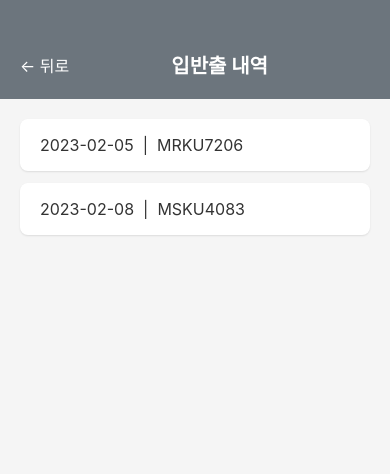
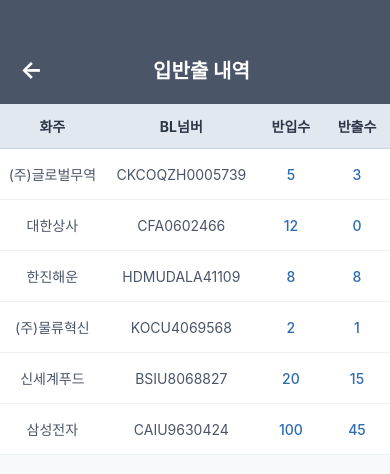
Before and after one commit to dvlperLee/blankRn250726, a React Native app: screen /History in a window 390 px wide. Shown: the top 474 px of the page. Built offline with nearby package versions, Linux system fonts and the light colour scheme.

Commit message:
반출, 내역 UI 수정

```diff
--- a/src/screens/Export.js
+++ b/src/screens/Export.js
@@ -7,6 +7,7 @@
   TouchableOpacity,
   Alert,
   FlatList,
+  Modal,
 } from 'react-native';
 import { commonAPI } from '../services/apiService'
 import KeyEvent from "react-native-keyevent";
@@ -22,6 +23,24 @@
 
   // 컨테이너 번호 목록 상태 (API에서 가져온 데이터)
   const [conNumberList, setConNumberList] = useState([]);
+
+  // 커스텀 알림 상태
+  const [customAlert, setCustomAlert] = useState({
+    visible: false,
+    title: '',
+    message: '',
+    onConfirm: null
+  });
+
+  const showCustomAlert = (title, message, onConfirm) => {
+    setCustomAlert({
+      visible: true,
+      title,
+      message,
+      onConfirm
+    });
+  };
+
   useEffect(() => {
     // 화면 시작할 때 컨테이너 번호 목록을 가져오는 함수
     const fetchContainerNumbers = async () => {
@@ -40,19 +59,12 @@
             conNumberList = [];
           }
         }
-        // TODO: 반출 등록 로직 추가
 
         setConNumberList(conNumberList);
         setFilteredContainers(conNumberList);
       } catch (error) {
         Alert.alert('오류', error.message || '컨테이너 번호를 가져오는데 실패했습니다.');
       }
-
-      KeyEvent.onKeyDownListener((e) => {
-        if (e.keyCode === 66 || e.keyCode === 160) {
-        }
-      });
-
     };
 
     // 컨테이너 번호 목록 가져오기
@@ -66,8 +78,40 @@
     return () => clearTimeout(timer);
   }, []);
 
+  // 키 이벤트 리스너 설정
+  useEffect(() => {
+    // 키 다운 이벤트
+    KeyEvent.onKeyDownListener((e) => {
+      // Enter 키(66) 또는 Numpad Enter(160) 처리
+      if (e.keyCode === 66 || e.keyCode === 160) {
+        // 1. 알림창이 떠있는 경우 확인 동작 실행
+        let alertHandled = false;
+        setCustomAlert(prev => {
+          if (prev.visible && prev.onConfirm) {
+            const confirmFn = prev.onConfirm;
+            setTimeout(() => confirmFn(), 10);
+            alertHandled = true;
+            return { ...prev, visible: false };
+          }
+          return prev;
+        });
+
+        // 2. 알림창이 없고 컨테이너 입력창에 포커스가 있는 경우 제출 처리
+        if (!alertHandled && containerInputRef.current?.isFocused()) {
+          handleContainerSubmit();
+        }
+      }
+    });
+
+    // 컴포넌트 언마운트 시 리스너 제거
+    return () => {
+      KeyEvent.removeKeyDownListener();
+      KeyEvent.removeKeyUpListener();
+      KeyEvent.removeKeyMultipleListener();
+    };
+  }, [filteredContainers]);
+
   const handleCancel = () => navigation.goBack();
-
 
   const handleConfirm = async () => {
     if (!containerNumber || !bringOutRegistrationNumber) {
@@ -84,19 +128,17 @@
         userId: 'lee'
       });
       if (exportResult) {
-        Alert.alert('반출 등록', '반출이 성공적으로 등록되었습니다.', [
-          { text: '확인', onPress: () => navigation.goBack() },
-        ]);
+        showCustomAlert('반출 등록', '반출이 성공적으로 등록되었습니다.', () => {
+          navigation.navigate('Main');
+        });
       } else {
-        Alert.alert('반출 등록', '반출이 실패했습니다.', [
-          { text: '확인', onPress: () => navigation.goBack() },
-        ]);
+        showCustomAlert('반출 등록', '반출이 실패했습니다.', () => {
+          navigation.navigate('Main');
+        });
       }
     } catch (error) {
-      Alert.alert('오류', error.message || '반출 등록 중 오류가 발생했습니다.');
+      showCustomAlert('오류', error.message || String(error), () => { });
     }
-
-
   };
 
   const handleVehicleSubmit = () => {
@@ -107,7 +149,7 @@
   const handleContainerChange = (text) => {
     setcontainerNumber(text);
 
-    // 입력된 텍스트로 컨테이너 목록 필터링 (containerNumber 또는 conNumber로 검색)
+    // 입력된 텍스트로 컨테이너 목록 필터링
     if (text) {
       const filtered = conNumberList.filter(container => {
         if (typeof container === 'object') {
@@ -134,16 +176,21 @@
       const blNumberValue = typeof firstItem === 'object'
         ? (firstItem.blNumber || '')
         : firstItem;
+
       setcontainerNumber(containerValue);
       setBlNumber(blNumberValue);
-      setShowContainerDropdown(false);
     }
-    // 차량번호 입력창으로 포커스 이동
-    vehicleNoInputRef.current?.focus();
+
+    // 무조건 드롭다운 닫기
+    setShowContainerDropdown(false);
+
+    // 약간의 지연 후 포커스 이동
+    setTimeout(() => {
+      vehicleNoInputRef.current?.focus();
+    }, 150);
   };
 
   const handleContainerKeyPress = ({ nativeEvent }) => {
-    // 외부 키패드의 Enter 키 감지 (키 코드 66 또는 Enter)
     if (nativeEvent.key === 'Enter' || nativeEvent.keyCode === 66) {
       handleContainerSubmit();
     }
@@ -166,16 +213,20 @@
   };
 
   const handleDropdownItemPress = (item) => {
-    // 객체인 경우 containerNumber 또는 conNumber 사용
     const containerValue = typeof item === 'object'
       ? (item.containerNumber)
       : item;
     const blNumberValue = typeof item === 'object'
       ? (item.blNumber)
       : item;
+
     setcontainerNumber(containerValue);
     setBlNumber(blNumberValue);
     setShowContainerDropdown(false);
+
+    setTimeout(() => {
+      vehicleNoInputRef.current?.focus();
+    }, 150);
   };
 
   return (
@@ -225,7 +276,6 @@
               <FlatList
                 data={filteredContainers}
                 keyExtractor={(item, index) => {
-                  // 객체인 경우 containerNumber를 키로 사용
                   if (typeof item === 'object') {
                     const key = item.containerNumber || item.conNumber || '';
                     return (key || 'item') + '_' + index;
@@ -233,7 +283,6 @@
                   return String(item || 'item') + '_' + index;
                 }}
                 renderItem={({ item }) => {
-                  // containerNumber 또는 conNumber 표시
                   let displayText = '';
                   if (typeof item === 'object') {
                     displayText = item.containerNumber || item.conNumber || '';
@@ -274,6 +323,31 @@
           </TouchableOpacity>
         </View>
       </View>
+
+      {/* 커스텀 알림 모달 */}
+      <Modal
+        visible={customAlert.visible}
+        transparent={true}
+        animationType="fade"
+        onRequestClose={() => setCustomAlert({ ...customAlert, visible: false })}
+      >
+        <View style={styles.modalOverlay}>
+          <View style={styles.modalContent}>
+            <Text style={styles.modalTitle}>{customAlert.title}</Text>
+            <Text style={styles.modalMessage}>{customAlert.message}</Text>
+            <TouchableOpacity
+              style={styles.modalButton}
+              onPress={() => {
+                const confirmFn = customAlert.onConfirm;
+                setCustomAlert({ ...customAlert, visible: false });
+                if (confirmFn) confirmFn();
+              }}
+            >
+              <Text style={styles.modalButtonText}>확인</Text>
+            </TouchableOpacity>
+          </View>
+        </View>
+      </Modal>
     </View>
   );
 };
@@ -323,7 +397,7 @@
   },
   dropdown: {
     position: 'absolute',
-    top: 50, // 컨테이너 입력 필드 높이만큼 아래로 (comboInput 높이)
+    top: 50,
     left: 0,
     right: 0,
     backgroundColor: '#fff',
@@ -337,7 +411,7 @@
     shadowOffset: { width: 0, height: 2 },
     shadowOpacity: 0.25,
     shadowRadius: 3.84,
-    marginTop: 2, // 입력 필드와 약간의 간격
+    marginTop: 2,
   },
   dropdownItem: {
     padding: 12,
@@ -354,6 +428,51 @@
   confirmButton: { backgroundColor: '#FF6B6B', marginLeft: 10 },
   cancelText: { color: '#FF6B6B', fontSize: 16, fontWeight: '600' },
   confirmText: { color: '#fff', fontSize: 16, fontWeight: '600' },
+
+  // 모달 스타일
+  modalOverlay: {
+    flex: 1,
+    backgroundColor: 'rgba(0,0,0,0.5)',
+    justifyContent: 'center',
+    alignItems: 'center',
+  },
+  modalContent: {
+    backgroundColor: '#fff',
+    borderRadius: 12,
+    padding: 24,
+    width: '80%',
+    alignItems: 'center',
+    elevation: 20,
+    shadowColor: '#000',
+    shadowOffset: { width: 0, height: 10 },
+    shadowOpacity: 0.3,
+    shadowRadius: 20,
+  },
+  modalTitle: {
+    fontSize: 18,
+    fontWeight: 'bold',
+    marginBottom: 12,
+    color: '#333',
+  },
+  modalMessage: {
+    fontSize: 16,
+    color: '#666',
+    marginBottom: 24,
+    textAlign: 'center',
+  },
+  modalButton: {
+    backgroundColor: '#FF6B6B',
+    paddingVertical: 12,
+    paddingHorizontal: 40,
+    borderRadius: 8,
+    width: '100%',
+    alignItems: 'center',
+  },
+  modalButtonText: {
+    color: '#fff',
+    fontSize: 16,
+    fontWeight: 'bold',
+  },
 });
 
 export default Export;
--- a/src/screens/History.js
+++ b/src/screens/History.js
@@ -8,27 +8,60 @@
 } from 'react-native';
 
 const sampleData = [
-  { id: '1', date: '2023-02-05', container: 'MRKU7206' },
-  { id: '2', date: '2023-02-08', container: 'MSKU4083' },
-  // TODO: 실제 데이터 연동
+  { id: '1', shipper: '(주)글로벌무역', blNumber: 'CKCOQZH0005739', importQty: 5, exportQty: 3 },
+  { id: '2', shipper: '대한상사', blNumber: 'CFA0602466', importQty: 12, exportQty: 0 },
+  { id: '3', shipper: '한진해운', blNumber: 'HDMUDALA41109', importQty: 8, exportQty: 8 },
+  { id: '4', shipper: '(주)물류혁신', blNumber: 'KOCU4069568', importQty: 2, exportQty: 1 },
+  { id: '5', shipper: '신세계푸드', blNumber: 'BSIU8068827', importQty: 20, exportQty: 15 },
+  { id: '6', shipper: '삼성전자', blNumber: 'CAIU9630424', importQty: 100, exportQty: 45 },
 ];
 
 const History = ({ navigation }) => {
   const renderItem = ({ item }) => (
-    <View style={styles.item}>
-      <Text style={styles.itemText}>{item.date}  |  {item.container}</Text>
+    <View style={styles.tableRow}>
+      <View style={[styles.cell, { flex: 2 }]}>
+        <Text style={styles.cellText} numberOfLines={1}>{item.shipper}</Text>
+      </View>
+      <View style={[styles.cell, { flex: 3 }]}>
+        <Text style={styles.cellText} numberOfLines={1}>{item.blNumber}</Text>
+      </View>
+      <View style={[styles.cell, { flex: 1.2 }]}>
+        <Text style={[styles.cellText, styles.qtyText]}>{item.importQty}</Text>
+      </View>
+      <View style={[styles.cell, { flex: 1.2 }]}>
+        <Text style={[styles.cellText, styles.qtyText]}>{item.exportQty}</Text>
+      </View>
     </View>
   );
 
   return (
     <View style={styles.container}>
+      {/* 고정 헤더 */}
       <View style={styles.header}>
-        <TouchableOpacity onPress={() => navigation.goBack()}>
-          <Text style={styles.backText}>← 뒤로</Text>
+        <TouchableOpacity onPress={() => navigation.goBack()} style={styles.backButton}>
+          <Text style={styles.backText}>←</Text>
         </TouchableOpacity>
         <Text style={styles.headerTitle}>입반출 내역</Text>
       </View>
 
+      <View style={styles.content}>
+        {/* 테이블 헤더 컬럼 */}
+        <View style={styles.tableHeader}>
+          <View style={[styles.headerCell, { flex: 2 }]}>
+            <Text style={styles.headerCellText}>화주</Text>
+          </View>
+          <View style={[styles.headerCell, { flex: 3 }]}>
+            <Text style={styles.headerCellText}>BL넘버</Text>
+          </View>
+          <View style={[styles.headerCell, { flex: 1.2 }]}>
+            <Text style={styles.headerCellText}>반입수</Text>
+          </View>
+          <View style={[styles.headerCell, { flex: 1.2 }]}>
+            <Text style={styles.headerCellText}>반출수</Text>
+          </View>
+        </View>
+
+        {/* 데이터 리스트 */}
         <FlatList
           data={sampleData}
           renderItem={renderItem}
@@ -36,36 +69,83 @@
           contentContainerStyle={styles.list}
         />
       </View>
+    </View>
   );
 };
 
 const styles = StyleSheet.create({
-  container: { flex: 1, backgroundColor: '#f5f5f5' },
+  container: {
+    flex: 1,
+    backgroundColor: '#f8f9fa'
+  },
   header: {
-    backgroundColor: '#6C757D',
+    backgroundColor: '#4A5568',
     flexDirection: 'row',
     alignItems: 'center',
     paddingTop: 50,
+    paddingBottom: 15,
+    paddingHorizontal: 15,
+  },
+  backButton: {
+    padding: 5,
+    marginRight: 10,
+  },
+  backText: {
+    color: '#fff',
+    fontSize: 24,
+    fontWeight: 'bold'
+  },
+  headerTitle: {
+    flex: 1,
+    color: '#fff',
+    fontSize: 20,
+    fontWeight: 'bold',
+    textAlign: 'center',
+    marginRight: 30,
+  },
+  content: {
+    flex: 1,
+  },
+  tableHeader: {
+    flexDirection: 'row',
+    backgroundColor: '#E2E8F0',
+    paddingVertical: 12,
+    borderBottomWidth: 1,
+    borderBottomColor: '#CBD5E0',
+  },
+  headerCell: {
+    justifyContent: 'center',
+    alignItems: 'center',
+    paddingHorizontal: 4,
+  },
+  headerCellText: {
+    fontSize: 14,
+    fontWeight: 'bold',
+    color: '#2D3748',
+  },
+  list: {
     paddingBottom: 20,
-    paddingHorizontal: 20,
   },
-  backText: { color: '#fff', fontSize: 16 },
-  headerTitle: { flex: 1, textAlign: 'center', color: '#fff', fontSize: 20, fontWeight: 'bold' },
-
-  list: { padding: 20 },
-  item: {
+  tableRow: {
+    flexDirection: 'row',
     backgroundColor: '#fff',
-    paddingVertical: 16,
-    paddingHorizontal: 20,
-    borderRadius: 8,
-    marginBottom: 12,
-    shadowColor: '#000',
-    shadowOffset: { width: 0, height: 1 },
-    shadowOpacity: 0.1,
-    shadowRadius: 2,
-    elevation: 3,
+    borderBottomWidth: 1,
+    borderBottomColor: '#EDF2F7',
+    paddingVertical: 15,
   },
-  itemText: { fontSize: 16, color: '#333' },
+  cell: {
+    justifyContent: 'center',
+    alignItems: 'center',
+    paddingHorizontal: 4,
+  },
+  cellText: {
+    fontSize: 14,
+    color: '#4A5568',
+  },
+  qtyText: {
+    fontWeight: '500',
+    color: '#2B6CB0',
+  },
 });
 
 export default History;
```
Lines whose indentation alone changed are shown as unchanged.
